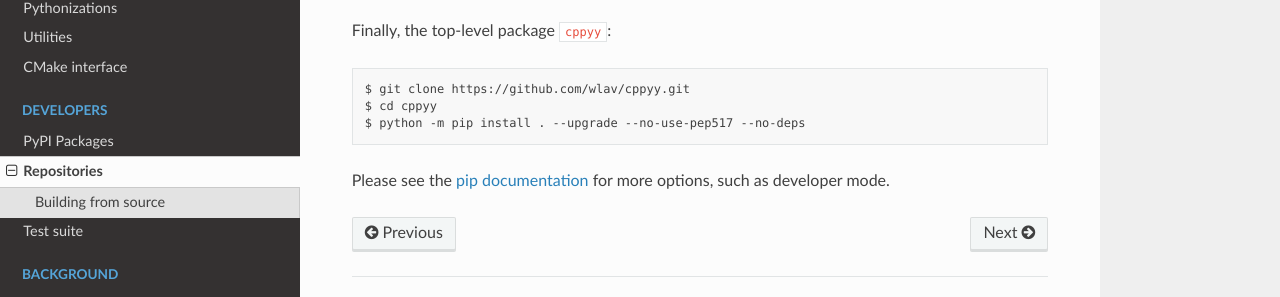
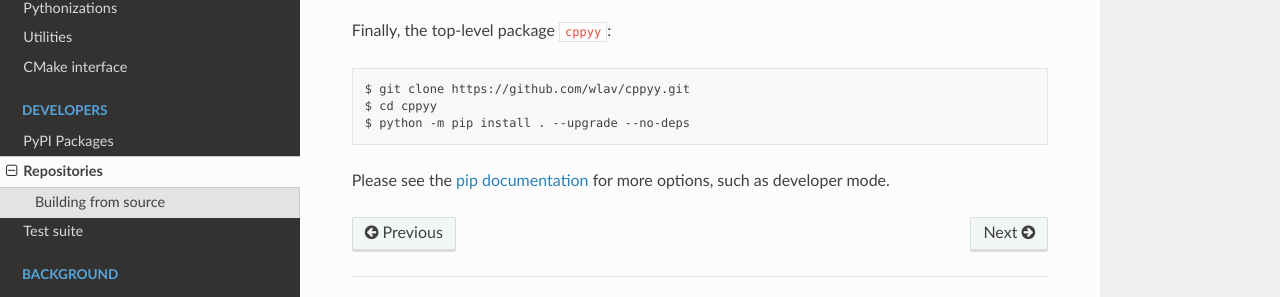
Before and after one commit to wlav/cppyy, a Sphinx documentation site: the page built from doc/source/repositories.rst, in a window 1280 px wide and 900 px high, scrolled down 1484 px. Shown: the part 518-815 px from the top of the window. Built offline with Sphinx 7.4.7 and the Read the Docs theme 2.0.0, drawn with Linux system fonts in a browser that asks for light colours.

Commit message:
remove incorrect --no-use-pep517 in command

```diff
--- a/doc/source/repositories.rst
+++ b/doc/source/repositories.rst
@@ -104,7 +104,7 @@ Finally, the top-level package ``cppyy``::
 
  $ git clone https://github.com/wlav/cppyy.git
  $ cd cppyy
- $ python -m pip install . --upgrade --no-use-pep517 --no-deps
+ $ python -m pip install . --upgrade --no-deps
 
 Please see the `pip documentation`_ for more options, such as developer mode.
 
```
